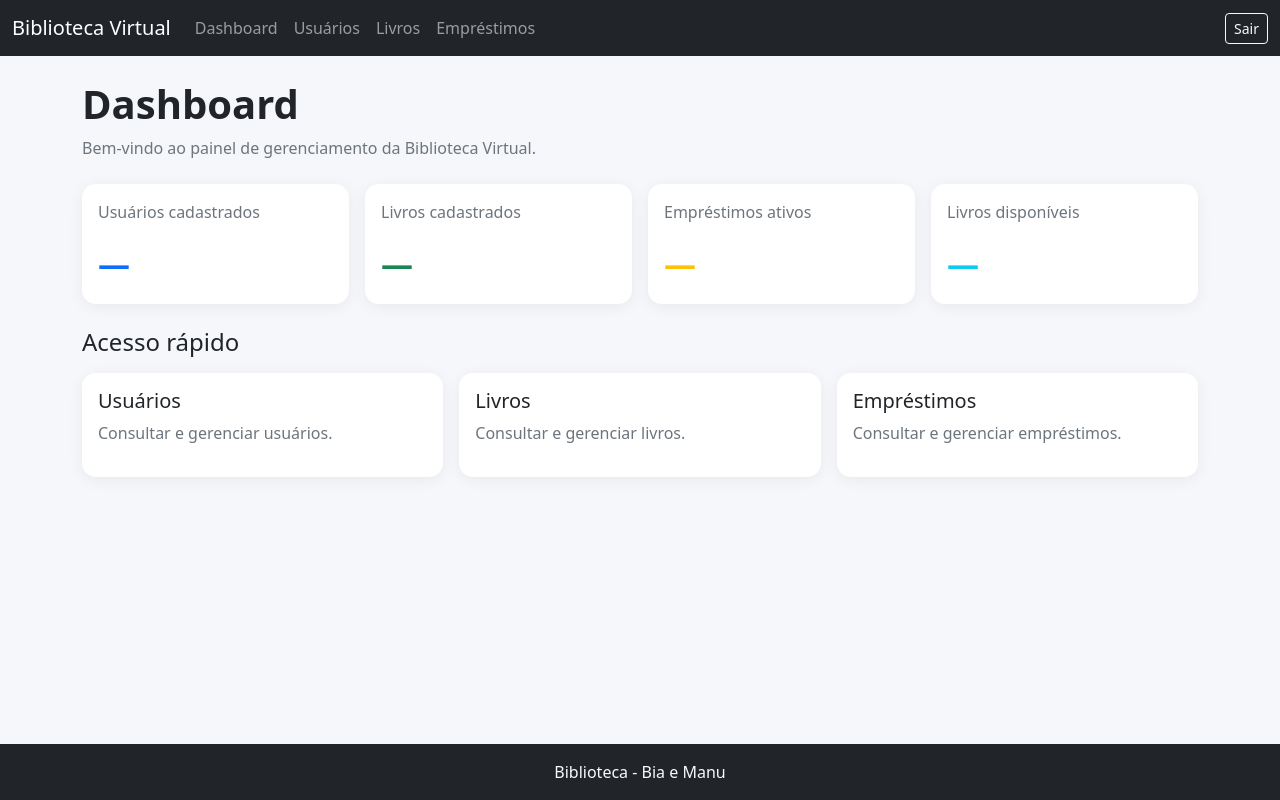
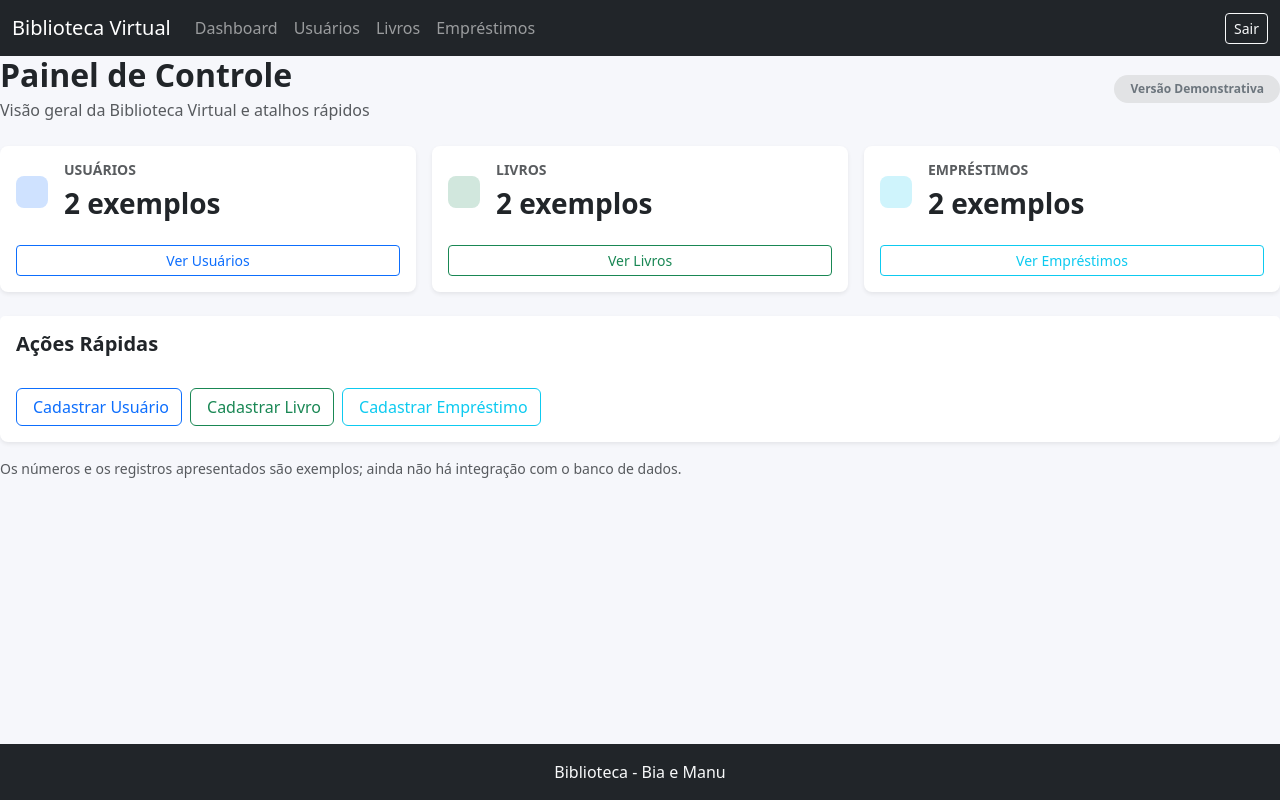
Before and after one commit to ManuelaMariano/biblioteca-virtual, a Flask app: page /dashboard in a window 1280 px wide. Run offline with Flask 3, Linux system fonts and the light colour scheme.

Commit message:
Add files via upload

```diff
--- a/templates/dashboard.html
+++ b/templates/dashboard.html
@@ -1,138 +1,49 @@
 {% extends 'layout/base_menu.html' %}
 {% block titulo %}Dashboard - Biblioteca Virtual{% endblock %}
 {% block conteudo %}
-<main class="container mt-4 mb-5 flex-grow-1">
-
-        <h1 class="fw-bold">Dashboard</h1>
-
-        <p class="text-secondary mb-4">
-            Bem-vindo ao painel de gerenciamento da Biblioteca Virtual.
-        </p>
-
-        <!-- INDICADORES -->
+<div class="d-flex justify-content-between align-items-center flex-wrap gap-2 mb-4">
+  <div>
+    <h2 class="fw-bold mb-1">Painel de Controle</h2>
+    <p class="text-muted mb-0">Visão geral da Biblioteca Virtual e atalhos rápidos</p>
+  </div>
+  <span class="badge bg-secondary-subtle text-secondary px-3 py-2 rounded-pill">Versão Demonstrativa</span>
+</div>
 <div class="row g-3 mb-4">
-
-            <!-- USUÁRIOS -->
-            <div class="col-12 col-sm-6 col-lg-3">
-                <div class="card painel-card">
-                    <div class="card-body">
-
-                        <p class="text-secondary">
-                            Usuários cadastrados
-                        </p>
-
-                        <div class="numero text-primary">
-                            {{ total_usuarios | default('—') }}
+  <div class="col-12 col-sm-6 col-xl-4">
+    <div class="card border-0 shadow-sm rounded-3 h-100">
+      <div class="card-body d-flex align-items-center">
+        <div class="bg-primary-subtle text-primary p-3 rounded-3 me-3"><i class="bi bi-people fs-2"></i></div>
+        <div><h6 class="text-muted small text-uppercase fw-semibold">Usuários</h6><h3 class="fw-bold mb-0">2 exemplos</h3></div>
       </div>
-
+      <div class="card-footer bg-transparent border-0 pb-3"><a href="{{ url_for('listar_usuarios') }}" class="btn btn-sm btn-outline-primary w-100">Ver Usuários</a></div>
+    </div>
+  </div>
+  <div class="col-12 col-sm-6 col-xl-4">
+    <div class="card border-0 shadow-sm rounded-3 h-100">
+      <div class="card-body d-flex align-items-center">
+        <div class="bg-success-subtle text-success p-3 rounded-3 me-3"><i class="bi bi-book fs-2"></i></div>
+        <div><h6 class="text-muted small text-uppercase fw-semibold">Livros</h6><h3 class="fw-bold mb-0">2 exemplos</h3></div>
+      </div>
+      <div class="card-footer bg-transparent border-0 pb-3"><a href="{{ url_for('listar_livros') }}" class="btn btn-sm btn-outline-success w-100">Ver Livros</a></div>
+    </div>
+  </div>
+  <div class="col-12 col-sm-6 col-xl-4">
+    <div class="card border-0 shadow-sm rounded-3 h-100">
+      <div class="card-body d-flex align-items-center">
+        <div class="bg-info-subtle text-info p-3 rounded-3 me-3"><i class="bi bi-journal-arrow-up fs-2"></i></div>
+        <div><h6 class="text-muted small text-uppercase fw-semibold">Empréstimos</h6><h3 class="fw-bold mb-0">2 exemplos</h3></div>
+      </div>
+      <div class="card-footer bg-transparent border-0 pb-3"><a href="{{ url_for('listar_emprestimos') }}" class="btn btn-sm btn-outline-info w-100">Ver Empréstimos</a></div>
     </div>
   </div>
 </div>
-
-            <!-- LIVROS -->
-            <div class="col-12 col-sm-6 col-lg-3">
-                <div class="card painel-card">
-                    <div class="card-body">
-
-                        <p class="text-secondary">
-                            Livros cadastrados
-                        </p>
-
-                        <div class="numero text-success">
-                            {{ total_livros | default('—') }}
-                        </div>
-
+<div class="card border-0 shadow-sm rounded-3">
+  <div class="card-header bg-white border-0 py-3"><h5 class="fw-bold mb-0">Ações Rápidas</h5></div>
+  <div class="card-body d-flex flex-wrap gap-2">
+    <a href="{{ url_for('inserir_usuario') }}" class="btn btn-outline-primary"><i class="bi bi-person-plus me-1"></i>Cadastrar Usuário</a>
+    <a href="{{ url_for('inserir_livro') }}" class="btn btn-outline-success"><i class="bi bi-plus-circle me-1"></i>Cadastrar Livro</a>
+    <a href="{{ url_for('inserir_emprestimo') }}" class="btn btn-outline-info"><i class="bi bi-plus-circle me-1"></i>Cadastrar Empréstimo</a>
   </div>
 </div>
-            </div>
-
-            <!-- EMPRÉSTIMOS -->
-            <div class="col-12 col-sm-6 col-lg-3">
-                <div class="card painel-card">
-                    <div class="card-body">
-
-                        <p class="text-secondary">
-                            Empréstimos ativos
-                        </p>
-
-                        <div class="numero text-warning">
-                            {{ emprestimos_ativos | default('—') }}
-                        </div>
-
-                    </div>
-                </div>
-            </div>
-
-            <!-- DISPONÍVEIS -->
-            <div class="col-12 col-sm-6 col-lg-3">
-                <div class="card painel-card">
-                    <div class="card-body">
-
-                        <p class="text-secondary">
-                            Livros disponíveis
-                        </p>
-
-                        <div class="numero text-info">
-                            {{ livros_disponiveis | default('—') }}
-                        </div>
-
-                    </div>
-                </div>
-            </div>
-
-        </div>
-
-        <!-- ACESSO RÁPIDO -->
-        <h2 class="h4 mb-3">Acesso rápido</h2>
-
-        <div class="row g-3">
-
-            <div class="col-md-4">
-                <a href="{{ url_for('listar_usuarios') }}"
-                   class="card painel-card acesso">
-
-                    <div class="card-body">
-                        <h5>Usuários</h5>
-
-                        <p class="text-secondary">
-                            Consultar e gerenciar usuários.
-                        </p>
-                    </div>
-
-                </a>
-            </div>
-
-            <div class="col-md-4">
-                <a href="{{ url_for('listar_livros') }}"
-                   class="card painel-card acesso">
-
-                    <div class="card-body">
-                        <h5>Livros</h5>
-
-                        <p class="text-secondary">
-                            Consultar e gerenciar livros.
-                        </p>
-                    </div>
-
-                </a>
-            </div>
-
-            <div class="col-md-4">
-                <a href="{{ url_for('listar_emprestimos') }}"
-                   class="card painel-card acesso">
-
-                    <div class="card-body">
-                        <h5>Empréstimos</h5>
-
-                        <p class="text-secondary">
-                            Consultar e gerenciar empréstimos.
-                        </p>
-                    </div>
-
-                </a>
-            </div>
-
-        </div>
-
-    </main>
+<p class="text-muted small mt-3">Os números e os registros apresentados são exemplos; ainda não há integração com o banco de dados.</p>
 {% endblock %}
```
Also changed, not shown: templates/index.html (+5 -13 lines), templates/login.html (+27 -31 lines), templates/recuperar-senha.html (added, +52 -0 lines). Lines whose indentation alone changed are shown as unchanged.
